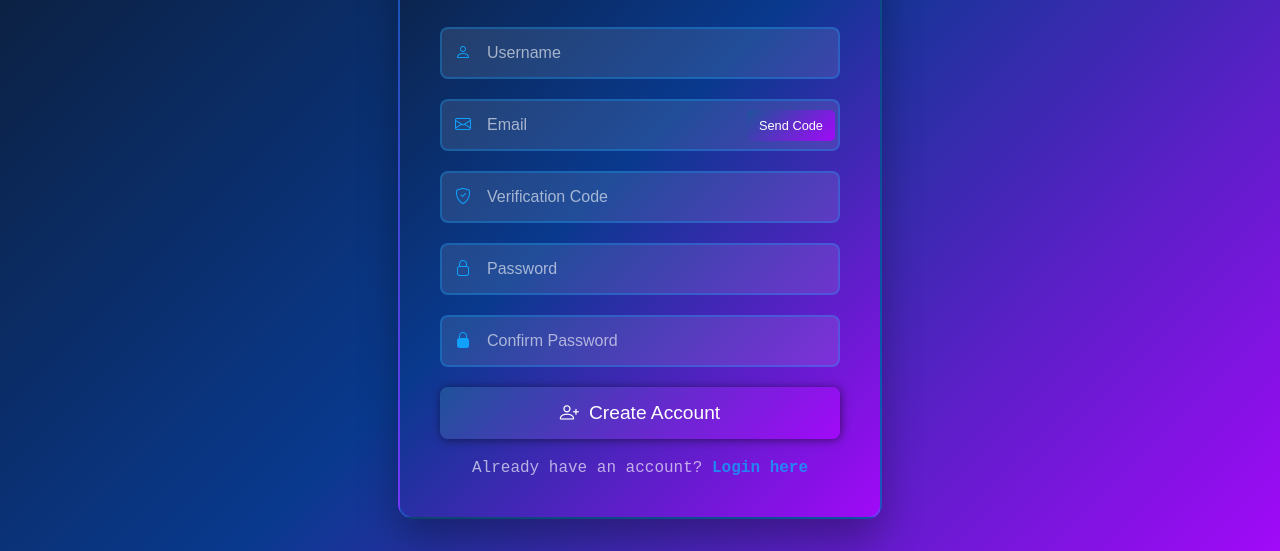
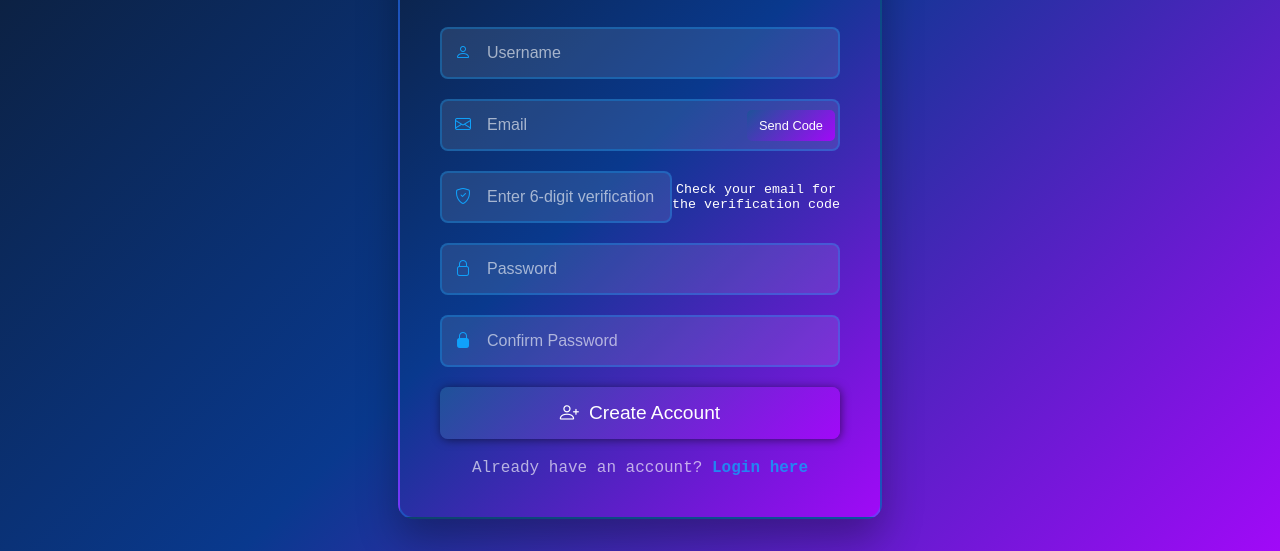
Before and after one commit to akuiitetsu/ascended-tech-lab, a website with bundled scripts: page index.html in a window 1280 px wide. Both pictures are taken after a click on the link "Register here". Shown: the part 249-800 px from the top of the page. Built offline with nearby package versions, Linux system fonts and the light colour scheme.

Commit message:
Update verification code input field with placeholder and help text

```diff
--- a/index.html
+++ b/index.html
@@ -66,7 +66,8 @@
 
                         <div class="input-group">
                             <i class="bi bi-shield-check"></i>
-                            <input type="text" id="verificationCode" placeholder="Verification Code" required>
+                            <input type="text" id="verificationCode" placeholder="Enter 6-digit verification code" maxlength="6" required>
+                            <small class="verification-help">Check your email for the verification code</small>
                         </div>
 
                         <div class="input-group">
```
